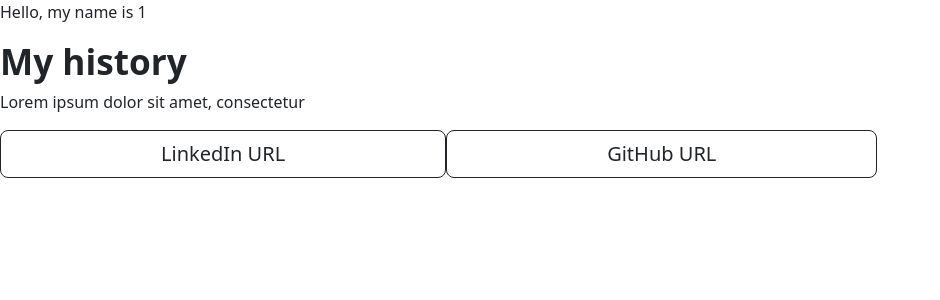
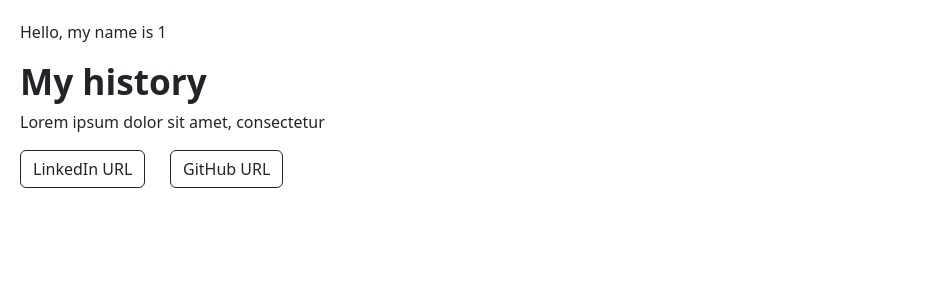
Before and after one commit to danielfcollier/ts-nextjs-app-virtual-card-generator, a Next.js app: page /1 in a window 1280 px wide. Shown: the top 300 px of the page, without its empty margins (0-940 px from the left). Built offline with nearby package versions, Linux system fonts and the light colour scheme.

Commit message:
Add Bootstrap for virtual card final URL.

```diff
--- /dev/null
+++ b/components/CardButton.module.css
@@ -0,0 +1,3 @@
+.row {
+  padding-left: 0;
+}
--- /dev/null
+++ b/components/CardButton.tsx
@@ -0,0 +1,22 @@
+import { Button } from 'react-bootstrap';
+
+import styles from './CardButton.module.css';
+
+interface Props {
+  label: string;
+  link: string;
+}
+
+export default function CardButton(props: Props) {
+  const { label, link } = props;
+
+  return (
+    <>
+      <a href={link}>
+        <Button className="button" variant="outline-dark">
+          {label}
+        </Button>
+      </a>
+    </>
+  );
+}
--- a/pages/[name].tsx
+++ b/pages/[name].tsx
@@ -1,6 +1,7 @@
 import { useRouter } from 'next/router';
+import { Container, Row } from 'react-bootstrap';
 
-import LinkButton from '@/components/LinkButton';
+import CardButton from '@/components/CardButton';
 import PageHeader from '@/components/PageHeader';
 
 import { cards } from '../config/cards';
@@ -16,7 +17,7 @@ export default function History() {
   });
 
   return (
-    <>
+    <div className="card-container">
       <PageHeader name={name} />
 
       <p>Hello, my name is {name}</p>
@@ -25,11 +26,15 @@ export default function History() {
 
       <p>Lorem ipsum dolor sit amet, consectetur</p>
 
-      <div>
-        {Object.keys(cards).map((key) => {
-          return <LinkButton key={key} link={cards[key].url as string} label={cards[key].label} />;
-        })}
-      </div>
-    </>
+      <Container>
+        <Row className="row" sm={6} xs={2}>
+          {Object.keys(cards).map((key) => {
+            return (
+              <CardButton key={key} link={cards[key].url as string} label={cards[key].label} />
+            );
+          })}
+        </Row>
+      </Container>
+    </div>
   );
 }
--- a/styles/global.css
+++ b/styles/global.css
@@ -52,3 +52,7 @@ h1 {
   max-width: 900px;
   text-align: left;
 }
+
+.row>* {
+  padding-left: 0;
+}
```
